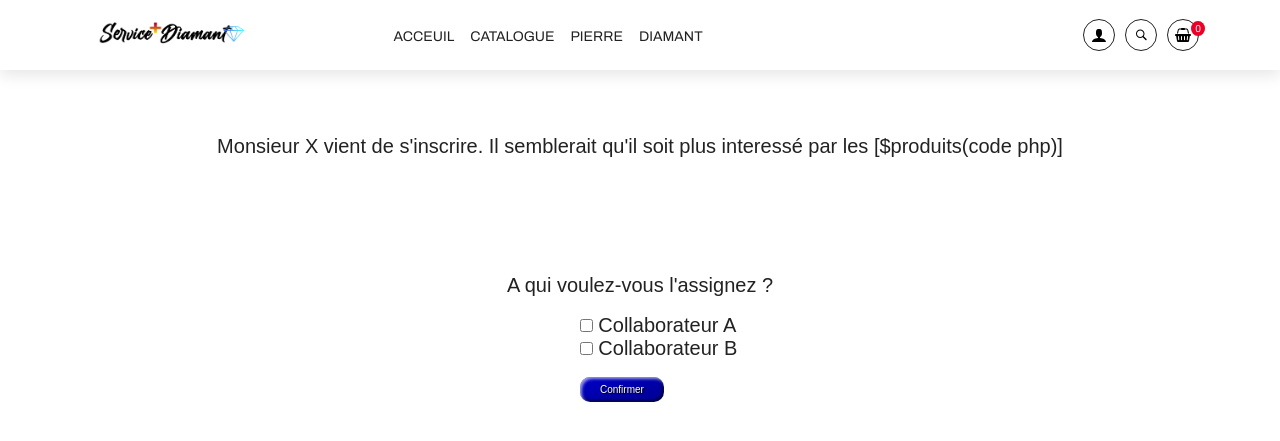
After one commit to Jerrinald/bijoux_S3, a PHP site: page /assignation_collabo.php in a window 1280 px wide. The commit adds this page. Shown: the top 441 px of the page. Run offline with PHP 8.4, Linux system fonts and the light colour scheme; some libraries are stand-ins or nearby versions.

Commit message:
admin_button

```diff
--- a/bijoux_S3/menu/menu.php
+++ b/bijoux_S3/menu/menu.php
@@ -1,6 +1,10 @@
 <?php
 
-session_start(); ?>
+session_start();
+if (!isset($_SESSION['shopping_cart'])){
+  $_SESSION['compteur']=0;
+}
+?>
 <!DOCTYPE html>
 <html lang="en">
 
--- /dev/null
+++ b/bijoux_S3/pages/assignation_collabo.php
@@ -0,0 +1,71 @@
+<?php
+require('../menu/menu.php');
+require_once ('config.php');
+require_once ('component1.php'); ?>
+
+<style type="text/css">
+	p,
+label {
+    font: 2rem 'Fira Sans', sans-serif;
+    margin-top: 65px;
+    text-align: center;
+}
+
+input {
+    margin: .2rem;
+    margin-left: 580px;
+}
+
+button,
+.styled {
+    margin-left: 580px;
+    border: 0;
+    line-height: 2.5;
+    padding: 0 20px;
+    font-size: 1rem;
+    text-align: center;
+    color: #fff;
+    text-shadow: 1px 1px 1px #000;
+    border-radius: 10px;
+    background-color: rgba(0, 0,200, 1);
+    background-image: linear-gradient(to top left,
+                                      rgba(0, 0, 0, .2),
+                                      rgba(0, 0, 0, .2) 30%,
+                                      rgba(0, 0, 0, 0));
+    box-shadow: inset 2px 2px 3px rgba(255, 255, 255, .6),
+                inset -2px -2px 3px rgba(0, 0, 0, .6);
+}
+
+.styled:hover {
+    background-color: rgba(255, 0, 0, 1);
+}
+
+.styled:active {
+    box-shadow: inset -2px -2px 3px rgba(255, 255, 255, .6),
+                inset 2px 2px 3px rgba(0, 0, 0, .6);
+}
+
+</style>
+
+<p>Monsieur X vient de s'inscrire. Il semblerait qu'il soit plus interessé par les [$produits(code php)] </p>
+<br/><br/><br/>
+
+<p>A qui voulez-vous l'assignez ?</p><br/>
+
+<div>
+  <input type="checkbox" id="1" name="1"
+         >
+  <label for="1"> Collaborateur A </label>
+</div>
+
+<div>
+  <input type="checkbox" id="2" name="2">
+  <label for="2"> Collaborateur B</label>
+</div>
+<br/>
+<div>
+    <button class="favorite styled"
+        type="checkbox">
+    Confirmer
+</button>
+  </div>
--- a/bijoux_S3/pages/gestion_utilisateur.php
+++ b/bijoux_S3/pages/gestion_utilisateur.php
@@ -1,5 +1,4 @@
 <?php
-session_start();
 require('../menu/menu.php');
 require_once ('config.php');
 ?>
--- a/bijoux_S3/pages/index.php
+++ b/bijoux_S3/pages/index.php
@@ -420,7 +420,7 @@ require('../menu/menu.php');
         </div>
     </div>
       <div class="continue__shopping" style="margin-left: 550px;" >
-              <a href="gestion_utilisateur.php">Gestion utilisateurs</a>
+              <a href="gestion_admin.php">Gestion utilisateurs/produits</a>
       </div>
     </section>
 
```
Also changed, not shown: bijoux_S3/pages/diamant.php (+0 -8 lines), bijoux_S3/pages/gestion_admin.php (added, +26 -0 lines), bijoux_S3/pages/gestion_produit.php (deleted, +0 -16 lines), bijoux_S3/pages/pierre.php (+1 -8 lines).
